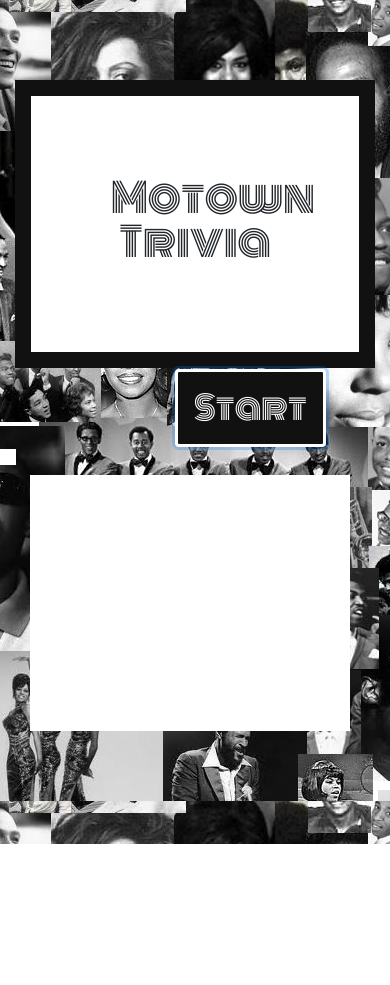
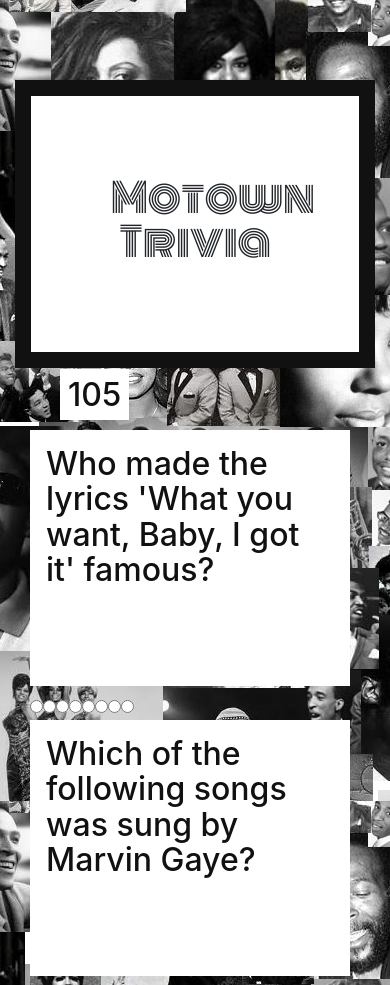
Before and after one commit to Sberry5/TriviaGame, a plain HTML site: page index.html in a window 390 px wide. Both pictures are taken after a click on the button "Start". Before the commit the page ends 844 px from the top, so only its background shows below. Drawn offline with nearby package versions, Linux system fonts and the light colour scheme.

Commit message:
inefficient

```diff
--- a/assets/css/style.css
+++ b/assets/css/style.css
@@ -33,7 +33,7 @@ h1{
 	border-width: .1em;
 }
 
-#gameQuestion{
+#gameQuestion1{
 	color: #111;
 	background-color: #fff;
 	padding: .5em .5em .5em .5em;
@@ -43,6 +43,25 @@ h1{
 	width: 10em;
 }
 
+#gameQuestion2{
+	color: #111;
+	background-color: #fff;
+	padding: .5em .5em .5em .5em;
+	border-color: #111;
+	border-width: 1em;
+	height: 8em;
+	width: 10em;
+}
+
+#gameQuestion3{
+	color: #111;
+	background-color: #fff;
+	padding: .5em .5em .5em .5em;
+	border-color: #111;
+	border-width: 1em;
+	height: 8em;
+	width: 10em;
+}
 
 #timer{
 	color: #111;
--- a/assets/javascript/game.js
+++ b/assets/javascript/game.js
@@ -1,53 +1,49 @@
 //Document ready function to wrap all javascript
 $(document).ready(function(){
-	$("#gameQuestion").hide();
+	$("#gameQuestion1").hide();
 //Global Variables
-	var questions = [
-	// var question1 = {
-    {
+	var question1 = {
     question: "Who made the lyrics 'What you want, Baby, I got it' famous?",
-    choices: {
-    	1: "Diana Ross",
-    	2: "Aretha Franklin",
-    	3: "Gladys Knight",
-    	4: "Tammi Terrell",
-    	},
-    	correctAnswer: "2"
-	},
+    choices: ["Diana Ross", "Aretha Franklin", "Gladys Knight", "Tammi Terrell"],
+    correctAnswer: 1
+	};
 
-	// var question2 = {
-	{
+	var question2 = {
     question: "Which of the following songs was sung by Marvin Gaye&#63",
-    choices: {
-    	1: "If I Were a Boy",
-    	2: "Tracks of My Tears",
-    	3: "Isn't She Lovely",
-    	4: "Heard It Through The Grapevine"
-    	},
-    	correctAnswer: "4"
-	},
+    choices: ["If I Were a Boy", "Tracks of My Tears", "Isn't She Lovely", "Heard It Through The Grapevine"],
+    correctAnswer: 3
+	};
 
-	// var question3 = {
-	{
+	var question3 = {
     question: "Who of the following is the founder of Motown&#63",
-    choices: {
-    	1: "Berry Gordy",
-    	2: "Tracks of My Tears",
-    	3:"Phil Spector",
-    	4: "Heard It Through The Grapevine"
-    	},
-    	correctAnswer: "1"
-	}
-];
+    choices: ["Berry Gordy", "Tracks of My Tears", "Phil Spector", "Heard It Through The Grapevine"],
+    correctAnswer: 0
+	};
 
-console.log(questions.question);
-console.log(questions.choices);
 
+console.log(question1.question);
+console.log(question1.choices);
+
+	var firstQuestion = (question1.question);
+	var firstChoices = (question1.choices);
+	var firstAnswer = (question1.correctAnswer);
+
+	var secondQuestion = (question2.question);
+	var secondChoices = (question2.choices);
+	var secondAnswer = (question2.correctAnswer);
+
+	var thirdQuestion = (question3.question);
+	var thirdChoices = (question3.choices);
+	var thirdAnswer = (question3.correctAnswer);
+
+console.log(firstQuestion);
+console.log(firstChoices);
+console.log(firstAnswer);
 
 	var wins = 0;
 	var losses = 0;
 	var endGame = false;
-	var answers = [];
+	var quizContent =[];
 
 //Reset
 
@@ -55,13 +51,50 @@ console.log(questions.choices);
 
 $("button").on("click", function(){
 		$("button").hide();
-		//Variable to hold the quiz content
-		var quiz = [];
-		for (var i = 0; i < questions.question; i++) {
-			questions
-		}
-        });
+		$("#gameQuestion1").html(firstQuestion);
+		$("#gameQuestion1").show();
+		for (var i = 0; i < firstChoices.length; i++){
+		//Call timer function
+		run();
+          // Create button for each div-
+          // This code $("<button>") is all jQuery needs to create the beginning and end tag. (<button></button>)
+          var a = $("<input>");
+          // Adding input type=radio to each button
+          a.attr("type", "radio");
+          // Adding a class of "answers" to each answer
+          a.addClass("answers");
+          // Adding a data-attribute
+          a.attr("data-name", firstChoices[i]);
+          // Providing the initial button text
+          a.text(firstChoices[i]);
+          // Adding the button to the buttons-view div
+          $("#answers").append(a);
+        }
       });
+
+$("button").on("click", function(){
+		$("button").hide();
+		$("#gameQuestion2").html(secondQuestion);
+		$("#gameQuestion2").show();
+		for (var i = 0; i < secondChoices.length; i++){
+		//Call timer function
+		run();
+          // Create button for each div-
+          // This code $("<button>") is all jQuery needs to create the beginning and end tag. (<button></button>)
+          var a = $("<input>");
+          // Adding input type=radio to each button
+          a.attr("type", "radio");
+          // Adding a class of "answers" to each answer
+          a.addClass("answers");
+          // Adding a data-attribute
+          a.attr("data-name", secondChoices[i]);
+          // Providing the initial button text
+          a.text(secondChoices[i]);
+          // Adding the button to the buttons-view div
+          $("#answers").append(a);
+        }
+      });
+
 
 //Function to set timer, called within the starting function above
  	var number = 120;
@@ -75,13 +108,13 @@ $("button").on("click", function(){
       //  Decrease number by one.
       	number--;
       //  Show the number in the #show-number tag.
-      $("#show-number").html("<h2>" + "Seconds left:" number + "</h2>");
+      $("#show-number").html("<h2>" + "Time Remainig:" + number + "</h2>");
       	//If countdwon reaches 0
       	if (number === 0) {
     	//Call the stop function
         stop();
         //  Alert the user that time is up.
-        alert("Time Up! Let's see how you did...");
+        alert("Time is Up! Let's see how you did...");
     	}
         //Call score function
     function stop() {
--- a/index.html
+++ b/index.html
@@ -61,7 +61,7 @@
 				<div div class="col-md-3">
 				</div>
 				<div class="col-md-6">
-					<h2 id="gameQuestion"></h2>
+					<h2 id="gameQuestion1"></h2>
 				</div>
 				<div div class="col-md-3">
 				</div>
@@ -69,6 +69,15 @@
 <!--Trivia answer-->
 				<div id="answers">
 				</div>
+			<div class="row">
+				<div div class="col-md-3">
+				</div>
+				<div class="col-md-6">
+					<h2 id="gameQuestion2"></h2>
+				</div>
+				<div div class="col-md-3">
+				</div>
+			</div>
 <!--Submit button-->
 
 				</div>
```
